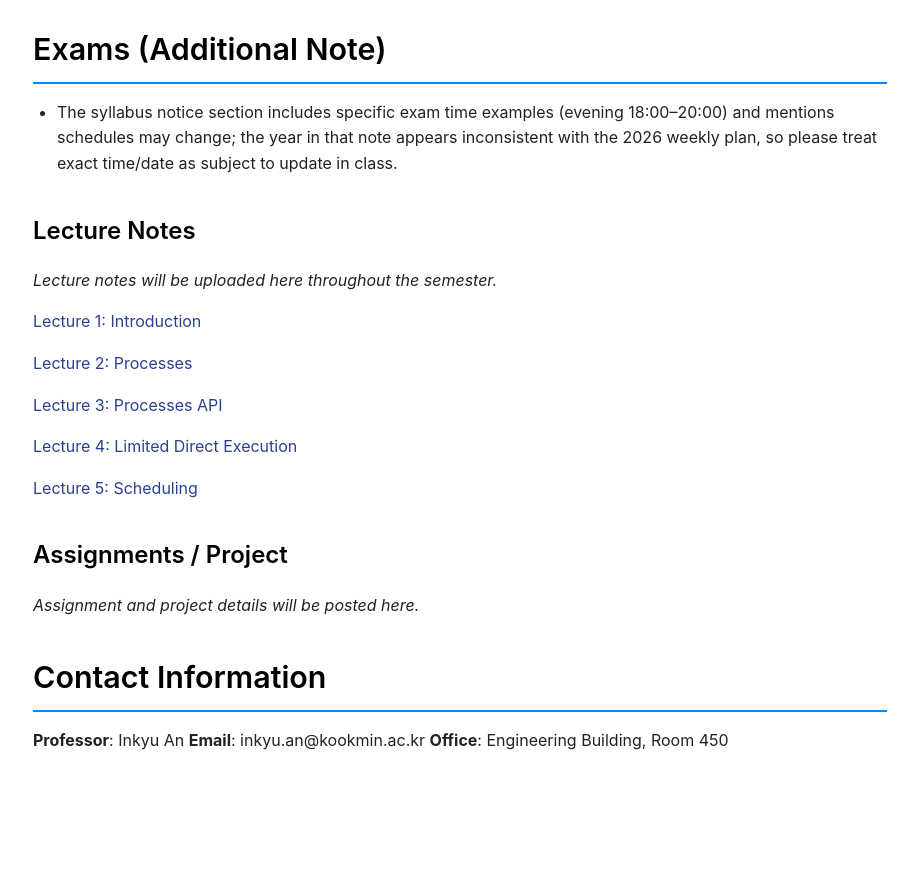
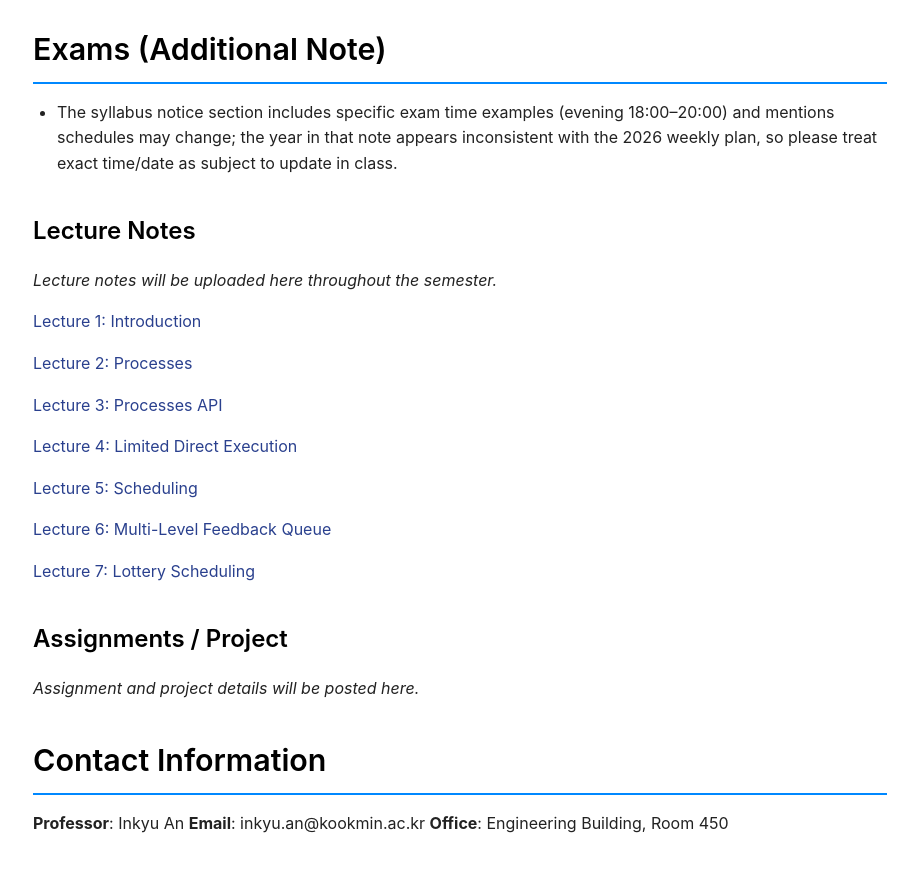
Before and after one commit to mairlab-KM/mairlab-KM.github.io, a Jekyll site: the page built from courses/operating-systems-2026spring.md, in a window 1280 px wide and 900 px high, scrolled down 3905 px. Shown: the top 872 px of the window, without its empty margins (180-1098 px from the left). Built offline with Jekyll 4.4.1, drawn with Linux system fonts in a browser that asks for light colours; before the commit the page ends 4722 px from its top, so only the background shows below that.

Commit message:
Upload Lecture notes

```diff
--- a/courses/operating-systems-2026spring.md
+++ b/courses/operating-systems-2026spring.md
@@ -178,6 +178,10 @@ By the end of this course, students will be able to:
 
 [Lecture 5: Scheduling](/assets/courses/operating-systems-2026spring/lectures/5_Scheduling.pdf)
 
+[Lecture 6: Multi-Level Feedback Queue](/assets/courses/operating-systems-2026spring/lectures/6_MultiLevelFeedback.pdf)
+
+[Lecture 7: Lottery Scheduling](/assets/courses/operating-systems-2026spring/lectures/7_LotteryScheduling.pdf)
+
 ### Assignments / Project
 *Assignment and project details will be posted here.*
 
```
Also changed, not shown: 2 other files.
